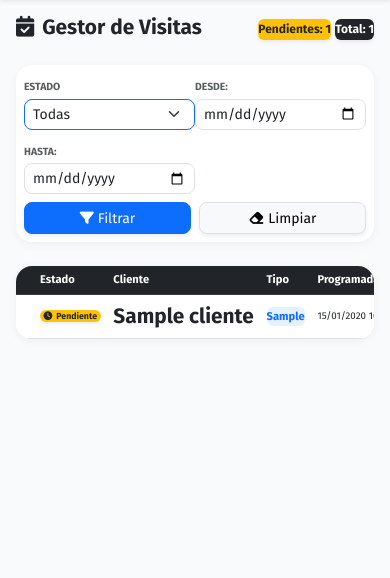
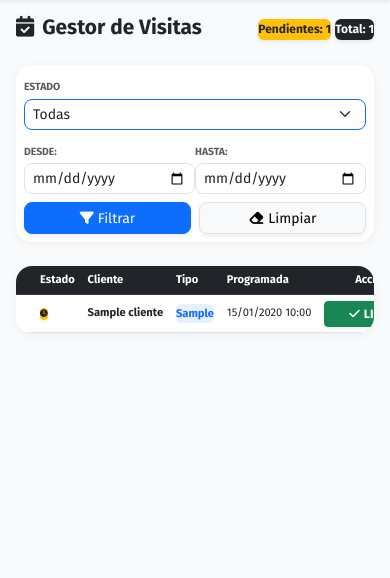
Before and after one commit to KevinAntoniooo/proespia.app, a Flask app: page /gestor_visitas/1 in a window 390 px wide. Shown: the part 58-636 px from the top of the page. Run offline with Flask 3, Linux system fonts and the light colour scheme; a user stored in the database is signed in; tables that the repository leaves empty hold one stand-in row (values such as "Sample post"); some libraries are stand-ins or nearby versions.

Commit message:
fix: responsive mobile gestor visitas - filtros full width, estado solo icono, cliente mas pequeño

```diff
--- a/templates/gestor_visitas.html
+++ b/templates/gestor_visitas.html
@@ -13,7 +13,7 @@
     <div class="card border-0 shadow-sm rounded-4 mb-4">
         <div class="card-body p-2 p-md-3">
             <form method="GET" action="{{ url_for('gestor_visitas', user_id=usuario.id) }}" class="row g-2 g-md-3 align-items-end">
-                <div class="col-6 col-md-2">
+                <div class="col-12 col-md-2">
                     <label class="small fw-bold text-muted text-uppercase mb-1">Estado</label>
                     <select name="tipo_filtro" class="form-select form-select-sm rounded-3 border-primary">
                         <option value="todas" {% if request.args.get('tipo_filtro') == 'todas' or not request.args.get('tipo_filtro') %}selected{% endif %}>Todas</option>
@@ -67,12 +67,12 @@
                         data-informe="{{ v.informe_tecnico|e if v.informe_tecnico else '' }}">
                         <td class="ps-4">
                             {% if v.estado == 'Pendiente' %}
-                            <span class="badge bg-warning text-dark shadow-sm"><i class="fa-solid fa-clock me-1"></i>Pendiente</span>
+                            <span class="badge bg-warning text-dark shadow-sm px-2 px-sm-3"><i class="fa-solid fa-clock fa-sm"></i><span class="d-none d-sm-inline ms-1">Pendiente</span></span>
                             {% else %}
-                            <span class="badge bg-success shadow-sm"><i class="fa-solid fa-check-circle me-1"></i>Realizada</span>
+                            <span class="badge bg-success shadow-sm px-2 px-sm-3"><i class="fa-solid fa-check-circle fa-sm"></i><span class="d-none d-sm-inline ms-1">Realizada</span></span>
                             {% endif %}
                         </td>
-                        <td class="fw-bold small">{{ v.rel_cliente.nombre if v.rel_cliente else 'Cliente Nuevo' }}</td>
+                        <td class="fw-bold small text-truncate" style="max-width:120px;">{{ v.rel_cliente.nombre if v.rel_cliente else 'Cliente Nuevo' }}</td>
                         <td><span class="badge bg-primary bg-opacity-10 text-primary py-1 px-2" style="font-size:0.7rem;">{{ v.tipo_trabajo }}</span></td>
                         <td class="small">{{ v.fecha_programada.strftime('%d/%m/%Y %H:%M') }}</td>
                         <td class="d-none d-md-table-cell small text-muted text-truncate" style="max-width:200px;">{{ v.descripcion or '—' }}</td>
@@ -329,5 +329,8 @@ document.querySelectorAll('[data-bs-toggle="tooltip"]').forEach(function(el) { n
 </script>
 <style>
 .table-warning-subtle { background-color: rgba(255, 193, 7, 0.05); }
+@media (max-width: 576px) {
+    .table td, .table th { font-size: 0.7rem; }
+}
 </style>
 {% endblock %}
```
